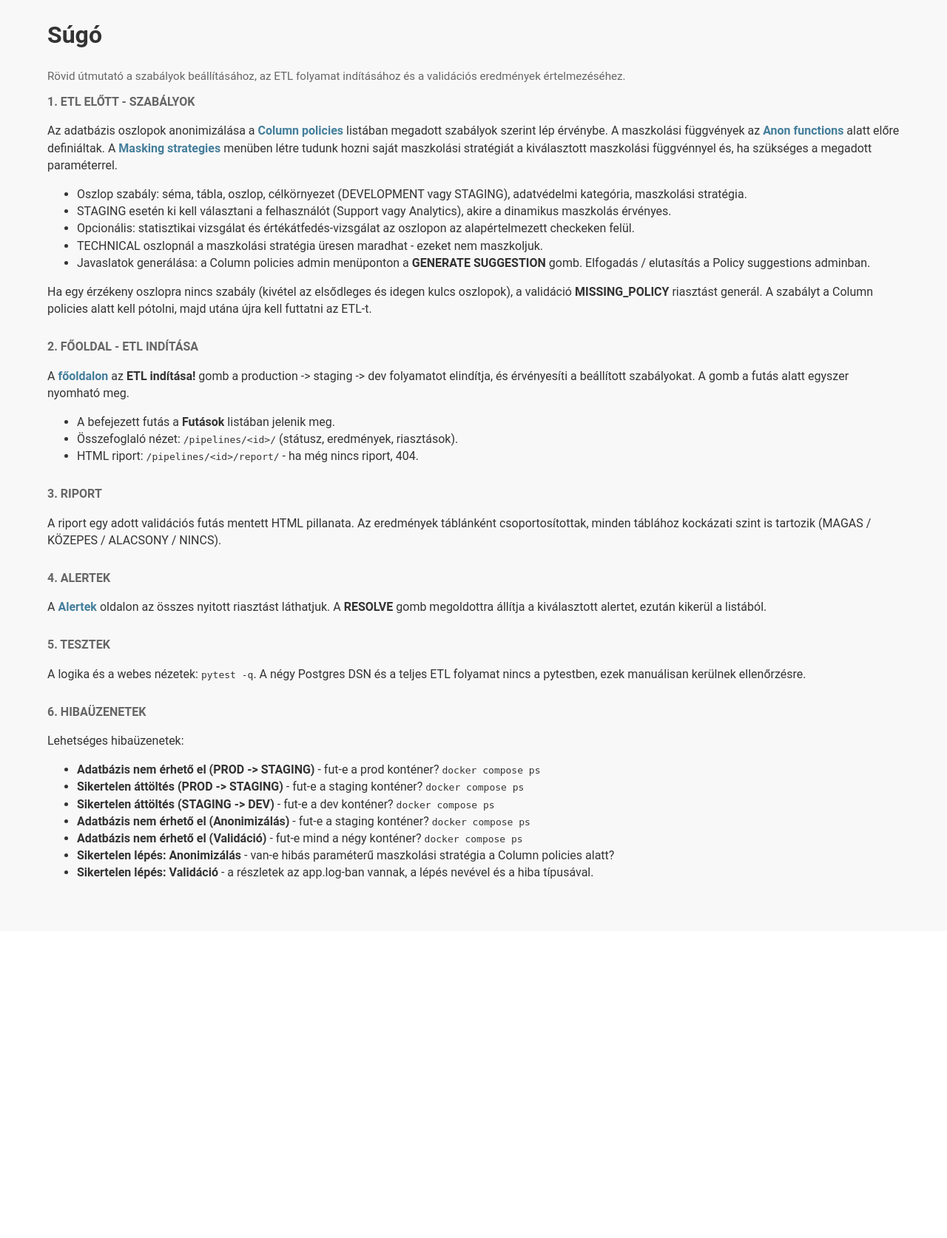
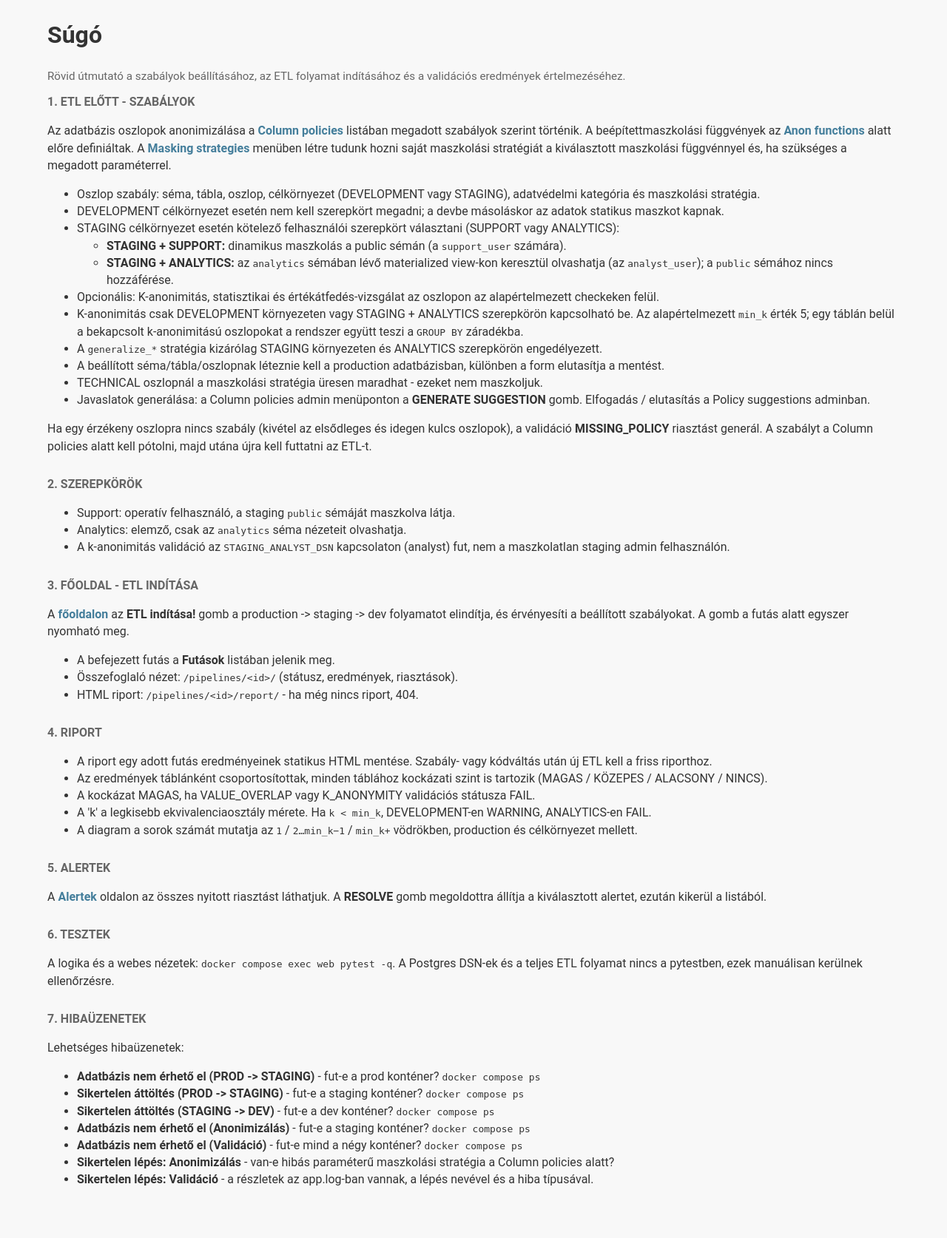
Before and after one commit to bdenes12/szakdolgozat-bsc, a Django app: page /help/ in a window 1280 px wide. Shown: the part 60-1734 px from the top of the page at 74% size. Before the commit the page ends 1248 px from the top, so only its background shows below. Run offline with Django 5.2, Linux system fonts and the light colour scheme; the visitor is signed in with stand-in values (Sample User, id 1).

Commit message:
Ellenőrzés során előjött hibák javítása

```diff
--- a/docker-compose.yml
+++ b/docker-compose.yml
@@ -37,7 +37,7 @@ services:
       retries: 10
 
   staging_db:
-    image: registry.gitlab.com/dalibo/postgresql_anonymizer:stable
+    image: registry.gitlab.com/dalibo/postgresql_anonymizer:3.0.5
     command: ["postgres", "-c", "shared_preload_libraries=anon", "-c", "anon.masking_policies=support,analytics"]
     environment:
       - POSTGRES_USER=user_pg
--- a/pipelines/templates/pipelines/help.html
+++ b/pipelines/templates/pipelines/help.html
@@ -11,17 +11,26 @@
     <p>
         Az adatbázis oszlopok anonimizálása a
         <a href="{% url 'admin:policies_columnpolicy_changelist' %}">Column policies</a>
-        listában megadott szabályok szerint lép érvénybe.
-        A maszkolási függvények az
+        listában megadott szabályok szerint történik.
+        A beépítettmaszkolási függvények az
         <a href="{% url 'admin:policies_anonfunction_changelist' %}">Anon functions</a>
         alatt előre definiáltak. A
         <a href="{% url 'admin:policies_maskingstrategy_changelist' %}">Masking strategies</a>
         menüben létre tudunk hozni saját maszkolási stratégiát a kiválasztott maszkolási függvénnyel és, ha szükséges a megadott paraméterrel.
     </p>
     <ul>
-        <li>Oszlop szabály: séma, tábla, oszlop, célkörnyezet (DEVELOPMENT vagy STAGING), adatvédelmi kategória, maszkolási stratégia.</li>
-        <li>STAGING esetén ki kell választani a felhasználót (Support vagy Analytics), akire a dinamikus maszkolás érvényes.</li>
-        <li>Opcionális: statisztikai vizsgálat és értékátfedés-vizsgálat az oszlopon az alapértelmezett checkeken felül.</li>
+        <li>Oszlop szabály: séma, tábla, oszlop, célkörnyezet (DEVELOPMENT vagy STAGING), adatvédelmi kategória és maszkolási stratégia.</li>
+        <li>DEVELOPMENT célkörnyezet esetén nem kell szerepkört megadni; a devbe másoláskor az adatok statikus maszkot kapnak.</li>
+        <li>STAGING célkörnyezet esetén kötelező felhasználói szerepkört választani (SUPPORT vagy ANALYTICS):
+            <ul>
+                <li><strong>STAGING + SUPPORT:</strong> dinamikus maszkolás a public sémán (a <code>support_user</code> számára).</li>
+                <li><strong>STAGING + ANALYTICS:</strong> az <code>analytics</code> sémában lévő materialized view-kon keresztül olvashatja (az <code>analyst_user</code>); a <code>public</code> sémához nincs hozzáférése.</li>
+            </ul>
+        </li>
+        <li>Opcionális: K-anonimitás, statisztikai és értékátfedés-vizsgálat az oszlopon az alapértelmezett checkeken felül.</li>
+        <li>K-anonimitás csak DEVELOPMENT környezeten vagy STAGING + ANALYTICS szerepkörön kapcsolható be. Az alapértelmezett <code>min_k</code> érték 5; egy táblán belül a bekapcsolt k-anonimitású oszlopokat a rendszer együtt teszi a <code>GROUP BY</code> záradékba.</li>
+        <li>A <code>generalize_*</code> stratégia kizárólag STAGING környezeten és ANALYTICS szerepkörön engedélyezett.</li>
+        <li>A beállított séma/tábla/oszlopnak léteznie kell a production adatbázisban, különben a form elutasítja a mentést.</li>
         <li>TECHNICAL oszlopnál a maszkolási stratégia üresen maradhat - ezeket nem maszkoljuk.</li>
         <li>Javaslatok generálása: a Column policies admin menüponton a <strong>GENERATE SUGGESTION</strong> gomb. Elfogadás / elutasítás a Policy suggestions adminban.</li>
     </ul>
@@ -32,7 +41,16 @@
 </section>
 
 <section class="help-section">
-    <h2>2. Főoldal - ETL indítása</h2>
+    <h2>2. Szerepkörök</h2>
+    <ul>
+        <li>Support: operatív felhasználó, a staging <code>public</code> sémáját maszkolva látja.</li>
+        <li>Analytics: elemző, csak az <code>analytics</code> séma nézeteit olvashatja.</li>
+        <li>A k-anonimitás validáció az <code>STAGING_ANALYST_DSN</code> kapcsolaton (analyst) fut, nem a maszkolatlan staging admin felhasználón.</li>
+    </ul>
+</section>
+
+<section class="help-section">
+    <h2>3. Főoldal - ETL indítása</h2>
     <p>
         A <a href="{% url 'pipelines:pipeline-list' %}">főoldalon</a> az <strong>ETL indítása!</strong> gomb
         a production -> staging -> dev folyamatot elindítja, és érvényesíti a beállított szabályokat.
@@ -46,29 +64,32 @@
 </section>
 
 <section class="help-section">
-    <h2>3. Riport</h2>
-    <p>
-        A riport egy adott validációs futás mentett HTML pillanata.
-        Az eredmények táblánként csoportosítottak, minden táblához kockázati szint is tartozik
-        (MAGAS / KÖZEPES / ALACSONY / NINCS).
-    </p>
+    <h2>4. Riport</h2>
+    <ul>
+        <li>A riport egy adott futás eredményeinek statikus HTML mentése. Szabály- vagy kódváltás után új ETL kell a friss riporthoz.</li>
+        <li>Az eredmények táblánként csoportosítottak, minden táblához kockázati szint is tartozik (MAGAS / KÖZEPES / ALACSONY / NINCS).</li>
+        <li>A kockázat MAGAS, ha VALUE_OVERLAP vagy K_ANONYMITY validációs státusza FAIL.</li>
+        <li>A 'k' a legkisebb ekvivalenciaosztály mérete. Ha <code>k &lt; min_k</code>, DEVELOPMENT-en WARNING, ANALYTICS-en FAIL.</li>
+        <li>A diagram a sorok számát mutatja az <code>1</code> / <code>2…min_k−1</code> / <code>min_k+</code> vödrökben, production és célkörnyezet mellett.</li>
+    </ul>
+
 </section>
 <section class="help-section">
-    <h2>4. Alertek</h2>
+    <h2>5. Alertek</h2>
     <p>
         A <a href="{% url 'alerts:alert-list' %}">Alertek</a> oldalon az összes nyitott riasztást láthatjuk.
         A <strong>RESOLVE</strong> gomb megoldottra állítja a kiválasztott alertet, ezután kikerül a listából.
     </p>
 </section>
 <section class="help-section">
-    <h2>5. Tesztek</h2>
+    <h2>6. Tesztek</h2>
     <p>
-        A logika és a webes nézetek: <code>pytest -q</code>.
-        A négy Postgres DSN és a teljes ETL folyamat nincs a pytestben, ezek manuálisan kerülnek ellenőrzésre.
+        A logika és a webes nézetek: <code>docker compose exec web pytest -q</code>.
+        A Postgres DSN-ek és a teljes ETL folyamat nincs a pytestben, ezek manuálisan kerülnek ellenőrzésre.
     </p>
 </section>
 <section class="help-section">
-    <h2>6. Hibaüzenetek</h2>
+    <h2>7. Hibaüzenetek</h2>
     <p>
         Lehetséges hibaüzenetek:
         <ul>
--- a/pipelines/templates/pipelines/pipeline_detail.html
+++ b/pipelines/templates/pipelines/pipeline_detail.html
@@ -91,7 +91,7 @@
                         <td class="cell-nowrap">{{ result.status }}</td>
                         <td class="cell-metrics">
                             {% for key, value in result.metrics.items %}
-                                {% if key != "labels" and key != "prod_histogram" and key != "dev_histogram" %}
+                                {% if key != "labels" and key != "prod_histogram" and key != "dev_histogram" and key != "class_size_labels" and key != "prod_class_size_hist" and key != "target_class_size_hist" %}
                                     <div><strong>{{ key|translate_key:labels }}:</strong> {{ value|round_value }}</div>
                                 {% endif %}
                             {% empty %}
--- a/pipelines/templates/pipelines/pipeline_list.html
+++ b/pipelines/templates/pipelines/pipeline_list.html
@@ -3,7 +3,7 @@
 {% block content %}
 
 <p class="dashboard-hint">
-    ETL előtt az <a href="{% url 'admin:policies_columnpolicy_changelist' %}">admin</a> felületen állítsd be az anonimizálási szabályokat
+    ETL előtt az <a href="{% url 'admin:policies_columnpolicy_changelist' %}">admin</a> felületen állítsa be az anonimizálási szabályokat
     (ColumnPolicy) és a minőségi küszöböket. Hiányzó szabály MISSING_POLICY riasztást ad.
 </p>
 <form class="dashboard-actions" action="." method="POST" onsubmit="document.getElementById('submit-btn').disabled = true; document.getElementById('submit-btn').innerText = 'Indítás folyamatban...';">{% csrf_token %}
--- a/policies/forms.py
+++ b/policies/forms.py
@@ -20,7 +20,7 @@ class ColumnPolicyForm(forms.ModelForm):
 
     statistical_mean = forms.BooleanField(required=False, initial=False, label="Átlag")
     statistical_std = forms.BooleanField(required=False, initial=False, label="Szórás")
-    statistical_ks = forms.BooleanField(required=False, initial=False, label="Kolmogorov-Smirnov (eloszlás)")
+    statistical_ks = forms.BooleanField(required=False, initial=False, label="Kolmogorov-Szmirnov (eloszlás)")
     statistical_entropy = forms.BooleanField(required=False, initial=False, label="Shannon-entrópia")
 
     k_anonymity = forms.BooleanField(required=False, initial=False, label="K-Anonimitás")
```
Also changed, not shown: init_scripts/seed_production.py (+5 -2 lines), policies/admin.py (+8 -1 lines), policies/models.py (+25 -18 lines), README.md.
